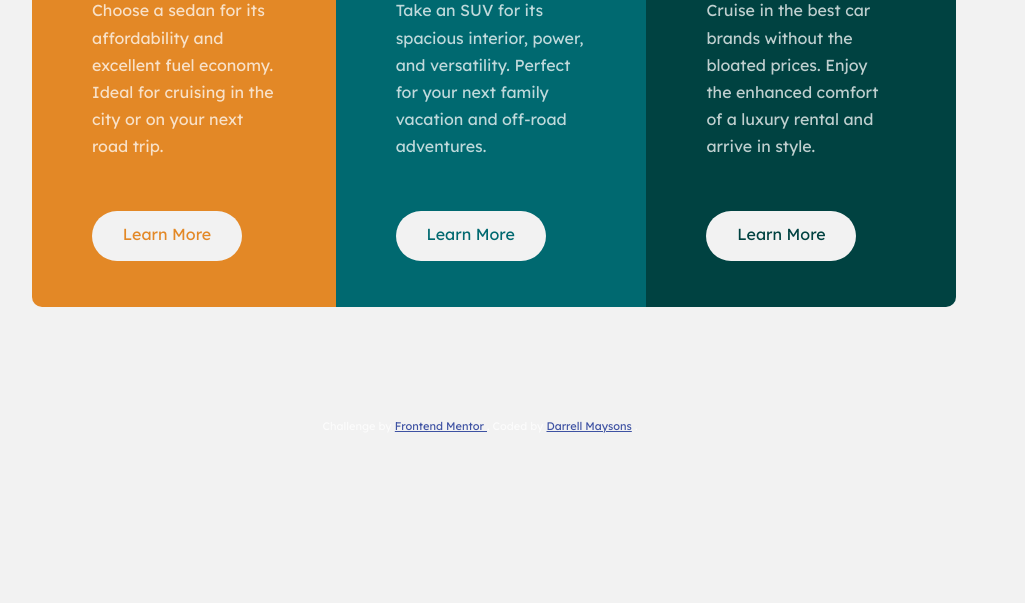
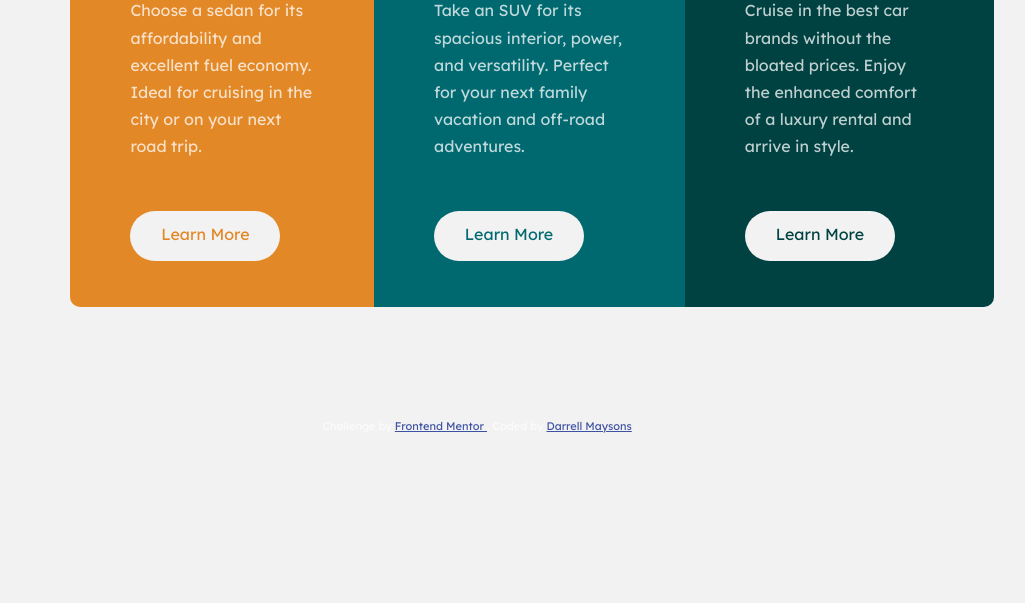
Before and after one commit to monkeysh1ne/3-column-preview-card, a plain HTML site: page index.html in a window 1280 px wide. Shown: the part 360-963 px from the top of the page, without its empty margins (160-1185 px from the left). Drawn offline with Linux system fonts and the light colour scheme.

Commit message:
tweaking container right

```diff
--- a/css/styles.sass
+++ b/css/styles.sass
@@ -23,7 +23,7 @@ body
   width: 924px
   height: 795px
   top: 21%
-  left: 15%
+  left: 18%
 
   .card
     padding: 50px 60px
```
Also changed, not shown: css/styles.css.
